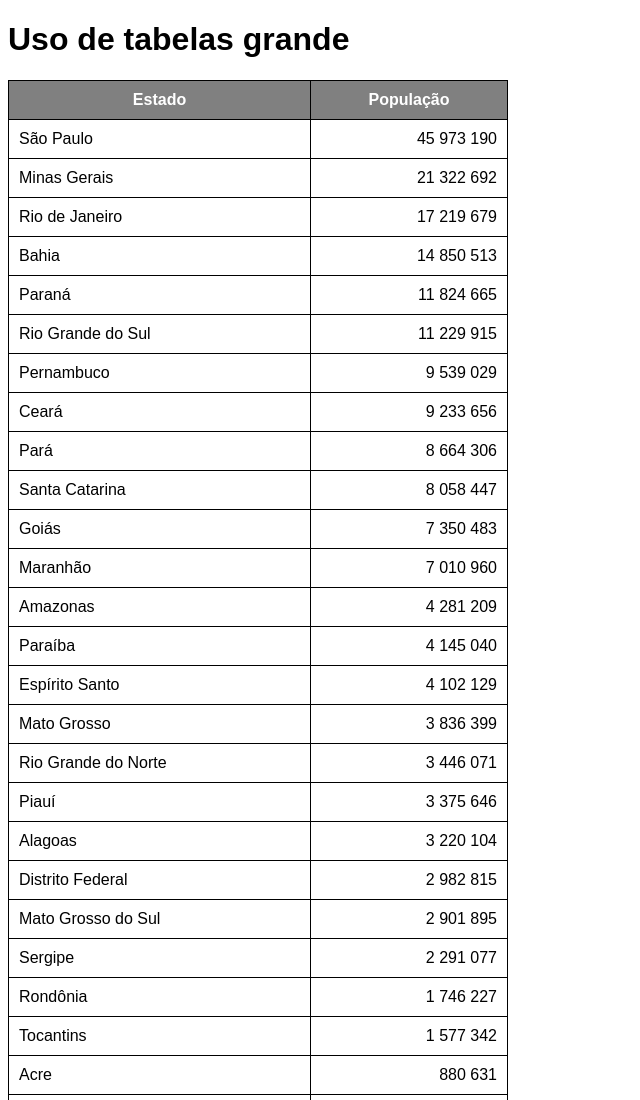
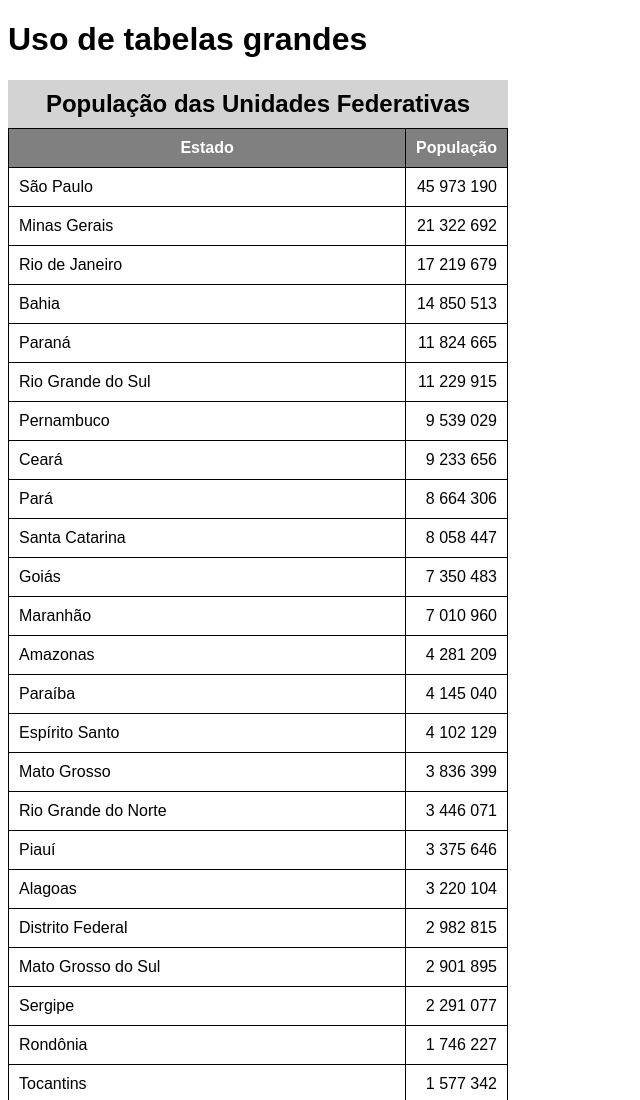
Before and after one commit to NathaliaCout/html-css, a plain HTML site: page exercicios/ex023/tabela002.html in a window 1280 px wide. Shown: the top 1100 px of the page, without its empty margins (0-640 px from the left). Drawn offline with Linux system fonts and the light colour scheme.

Commit message:
Update tabela002.html

```diff
--- a/exercicios/ex023/tabela002.html
+++ b/exercicios/ex023/tabela002.html
@@ -20,6 +20,13 @@
 
         }
 
+        caption{
+            font-size: 1.5em;
+            font-weight: bold;
+            padding: 10px;
+            background-color: lightgray;
+        }
+
         thead, tfoot{
             background-color:gray ;
             color: white;
@@ -32,22 +39,28 @@
     </style>
 </head>
 <body>
-    <h1>Uso de tabelas grande</h1>
+    <h1>Uso de tabelas grandes</h1>
     <!--
         ANATOMIA PARA TABELAS GRANDES
         TABLE
+            CAPTION = LEGENDA
             THEAD
                 TR, TD, TH
             TBODY
                 TR, TD, TH
             TFOOT
                 TR, TD, TH
+
+
+        TH = tabela de Titulo
+        TD = tabela de Dado
     -->
     <table>
+        <caption>População das Unidades Federativas</caption>
         <thead>
             <tr>
-                <th>Estado</th>
-                <th>População</th>
+                <th scope="col">Estado</th>
+                <th scope="col" style="width: 50px;">População</th>
             </tr>
         </thead>
 
@@ -164,7 +177,7 @@
 
         <tfoot>
             <tr>
-                <th>Total de Habitantes</th>
+                <th scope="row">Total de Habitantes</th>
                 <td class="num"><strong>228 062 314</strong></td>
             </tr>
 
```
